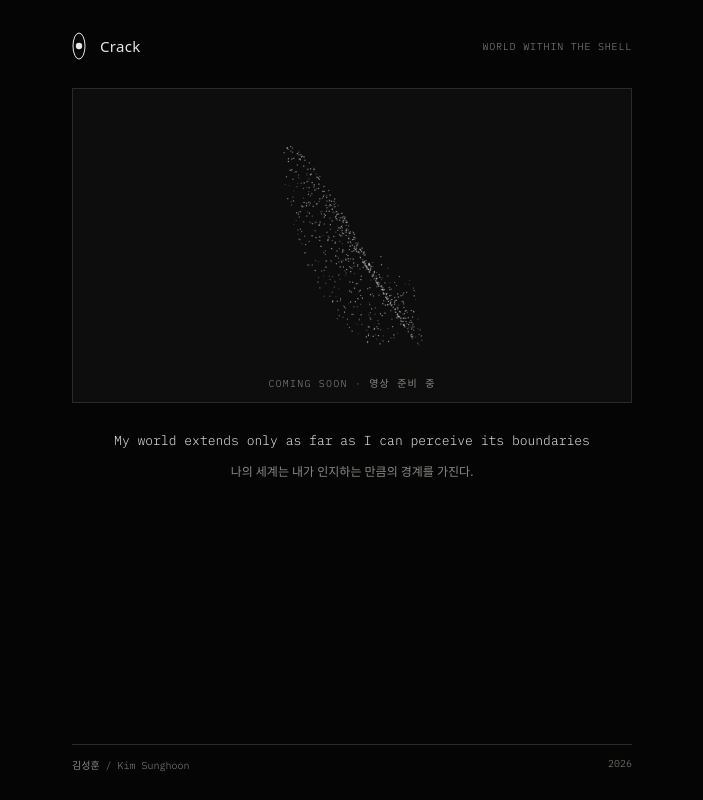
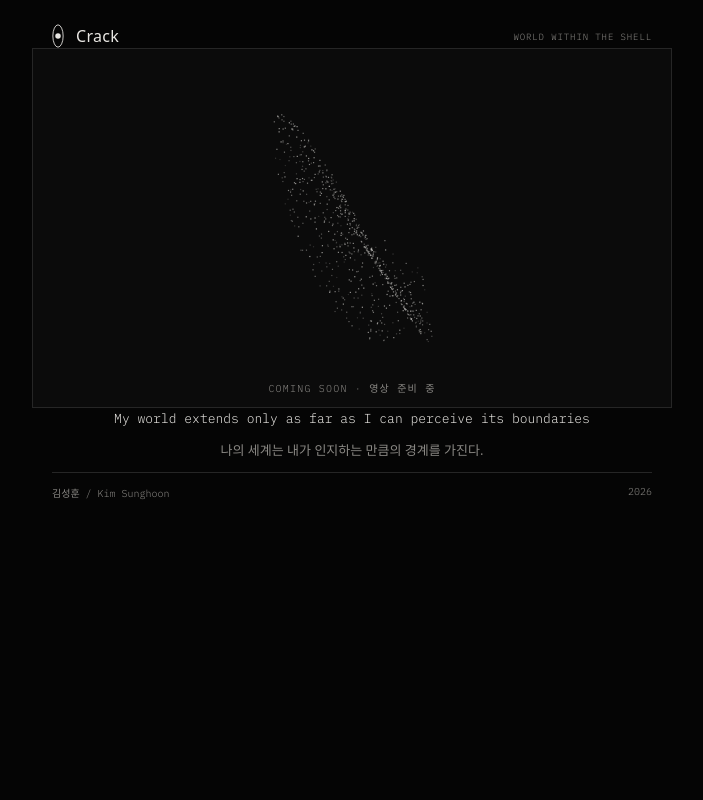
Before and after one commit to hoonimism/hoonimism.github.io, a plain HTML site: page crack/index.html in a window 1280 px wide. Shown: the whole page, without its empty margins (288-991 px from the left). Drawn offline with Linux system fonts and the light colour scheme; a web font is replaced by a local one.

Commit message:
Update wwts.css

```diff
--- a/assets/wwts.css
+++ b/assets/wwts.css
@@ -1,22 +1,30 @@
-:root{--bg:#050505;--fg:#e9e7e3;--muted:#8a8884;--line:#2a2a2a;--frame:#0d0d0d;--mono:"IBM Plex Mono",ui-monospace,Menlo,Consolas,monospace;--sans:"IBM Plex Sans KR","Apple SD Gothic Neo","Malgun Gothic",system-ui,sans-serif;color-scheme:dark}
-*{box-sizing:border-box}html,body{height:100%;margin:0}
-body{background:var(--bg);color:var(--fg);font-family:var(--sans);font-weight:300;padding-left:max(16px,env(safe-area-inset-left,0px));padding-right:max(16px,env(safe-area-inset-right,0px))}
-.wrap{max-width:560px;margin:0 auto;min-height:100%;display:flex;flex-direction:column;gap:28px;padding-block:max(32px,env(safe-area-inset-top,0px)) max(28px,env(safe-area-inset-bottom,0px))}
-header{display:flex;align-items:center;gap:14px}
-header svg{width:14px;height:28px;flex:none}
-.chap{font-size:15px;letter-spacing:.02em}
-.series{margin-left:auto;font-family:var(--mono);font-size:10px;letter-spacing:.08em;color:var(--muted);text-transform:uppercase}
-.frame{position:relative;width:100%;aspect-ratio:16/9;background:var(--frame);border:1px solid var(--line);overflow:hidden}
-.frame video{position:absolute;inset:0;width:100%;height:100%;background:#000}
+/* mobile-first: one phone screen per chapter, video edge to edge */
+:root{--bg:#050505;--fg:#e9e7e3;--muted:#8a8884;--line:#262626;--frame:#0b0b0b;--mono:"IBM Plex Mono",ui-monospace,Menlo,Consolas,monospace;--sans:"IBM Plex Sans KR","Apple SD Gothic Neo","Malgun Gothic",system-ui,sans-serif;--gut:max(20px,env(safe-area-inset-left,0px));color-scheme:dark}
+*{box-sizing:border-box;-webkit-tap-highlight-color:transparent}
+html,body{margin:0;background:var(--bg)}
+body{color:var(--fg);font-family:var(--sans);font-weight:300;-webkit-text-size-adjust:100%;overscroll-behavior:none}
+.wrap{min-height:100vh;min-height:100svh;display:flex;flex-direction:column;max-width:640px;margin:0 auto;padding-top:max(18px,env(safe-area-inset-top,0px));padding-bottom:max(18px,env(safe-area-inset-bottom,0px))}
+header{display:flex;align-items:center;gap:12px;padding:6px var(--gut) 0}
+header svg{width:12px;height:24px;flex:none}
+.chap{font-size:16px;letter-spacing:.02em}
+.series{margin-left:auto;font-family:var(--mono);font-size:9px;letter-spacing:.1em;color:var(--muted);text-transform:uppercase;text-align:right}
+.stage{flex:1;display:flex;flex-direction:column;justify-content:center;gap:28px;padding-block:24px}
+.frame{position:relative;width:100%;aspect-ratio:16/9;max-height:68svh;margin:0 auto;background:var(--frame);overflow:hidden}
+.frame video{position:absolute;inset:0;width:100%;height:100%;object-fit:contain;background:#000}
 .frame canvas{position:absolute;inset:0;width:100%;height:100%}
 .frame .state{position:absolute;left:0;right:0;bottom:12px;text-align:center;font-family:var(--mono);font-size:10px;letter-spacing:.12em;color:var(--muted);text-transform:uppercase}
-.frame.ready canvas,.frame.ready .state{display:none}
+.frame .play{position:absolute;inset:0;margin:auto;width:64px;height:64px;border-radius:50%;border:1px solid rgba(233,231,227,.7);background:rgba(5,5,5,.35);display:none;place-items:center;cursor:pointer;padding:0}
+.frame .play::after{content:"";border-left:13px solid var(--fg);border-top:8px solid transparent;border-bottom:8px solid transparent;margin-left:4px}
+.frame.ready .play{display:grid}
+.frame.ready canvas,.frame.ready .state,.frame.playing .play{display:none}
 .frame:not(.ready) video{visibility:hidden}
-.text{display:flex;flex-direction:column;gap:10px;text-align:center}
+.text{display:flex;flex-direction:column;gap:10px;text-align:center;padding:0 var(--gut)}
 .text p{margin:0}
-.en{font-family:var(--mono);font-size:13px;line-height:1.6;text-wrap:balance}
-.ko{font-size:12px;color:var(--muted);line-height:1.7;text-wrap:balance}
+.en{font-family:var(--mono);font-size:13px;line-height:1.65;text-wrap:balance}
+.ko{font-size:13px;color:var(--muted);line-height:1.75;text-wrap:balance;word-break:keep-all}
 .cite{font-family:var(--mono);font-size:10px;color:var(--muted)}
-.list{display:flex;flex-direction:column;border-top:1px solid var(--line)}
-.list a{color:var(--fg);text-decoration:none;padding:14px 0;border-bottom:1px solid var(--line);font-size:14px}
-footer{margin-top:auto;display:flex;justify-content:space-between;font-family:var(--mono);font-size:10px;color:var(--muted);border-top:1px solid var(--line);padding-top:12px}
+.list{display:flex;flex-direction:column;border-top:1px solid var(--line);margin:0 var(--gut)}
+.list a{color:var(--fg);text-decoration:none;padding:18px 0;border-bottom:1px solid var(--line);font-size:15px}
+footer{display:flex;justify-content:space-between;font-family:var(--mono);font-size:10px;color:var(--muted);border-top:1px solid var(--line);padding-top:12px;margin:0 var(--gut)}
+@media (min-width:700px){.frame{border:1px solid var(--line)}}
+@media (prefers-reduced-motion:reduce){.frame canvas{display:none}}
```
